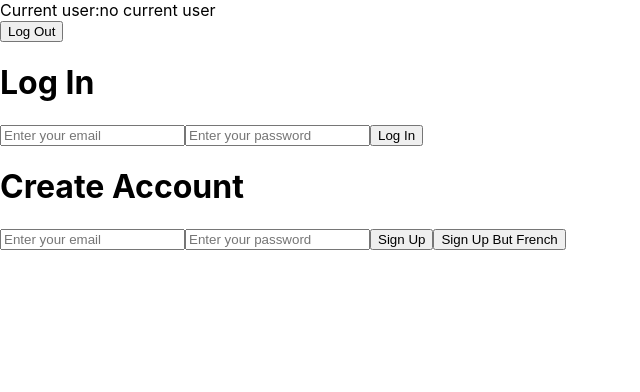
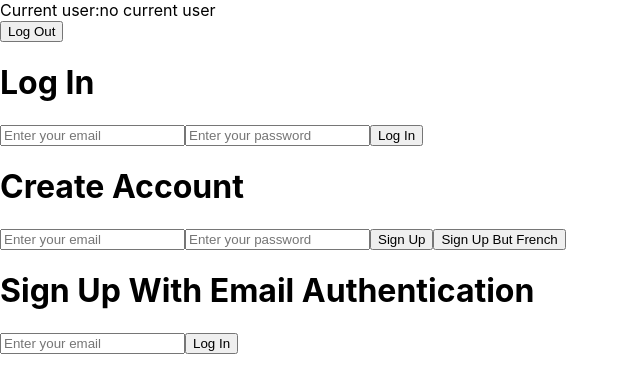
Before and after one commit to s-avery/firebase-auth, a React (Create React App) app: page / in a window 1280 px wide. Shown: the top 392 px of the page, without its empty margins (0-640 px from the left). Built offline with nearby package versions, Linux system fonts and the light colour scheme; no server answers.

Commit message:
email auth jsx

```diff
--- a/src/App.js
+++ b/src/App.js
@@ -3,6 +3,7 @@ import LogInCard from "./Components/LogInCard";
 import SignupCard from "./Components/SignupCard";
 import { auth } from "./Firebase";
 import { AuthContext } from "./providers/AuthProvider";
+import EmailAuthCard from "./Components/EmailAuthCard";
 
 const App = () => {
 	const { user, logOut } = useContext(AuthContext);
@@ -27,6 +28,7 @@ const App = () => {
 			<button onClick={logOut}>Log Out</button>
 			<LogInCard />
 			<SignupCard />
+			<EmailAuthCard />
 		</div>
 	);
 };
--- a/src/Components/EmailAuthCard.js
+++ b/src/Components/EmailAuthCard.js
@@ -1,6 +1,36 @@
+import { useState, useContext } from "react";
+import { AuthContext } from "../providers/AuthProvider";
+
 const EmailAuthCard = () => {
-  return (
-    <div>EmailAuthCard</div>
-  )
-}
-export default EmailAuthCard
+	// !LOGIC
+	const [email, setEmail] = useState("");
+	const { createNewUserWithEmailAuth } = useContext(AuthContext);
+
+	// !RETURN
+	return (
+		<div>
+			<form
+				onSubmit={(e) => {
+					e.preventDefault();
+					createNewUserWithEmailAuth(email);
+				}}
+			>
+				<h1>Sign Up With Email Authentication</h1>
+
+				<input
+					type="email"
+					name=""
+					placeholder="Enter your email"
+					value={email}
+					onChange={(e) => {
+						e.preventDefault();
+						setEmail(e.target.value);
+					}}
+				/>
+
+				<button type="submit">Log In</button>
+			</form>
+		</div>
+	);
+};
+export default EmailAuthCard;
--- a/src/Components/LogInCard.js
+++ b/src/Components/LogInCard.js
@@ -10,7 +10,6 @@ const LogInCard = () => {
 	// !RETURN
 	return (
 		<div>
-			{/* change */}
 			<form
 				onSubmit={(e) => {
 					e.preventDefault();
```
